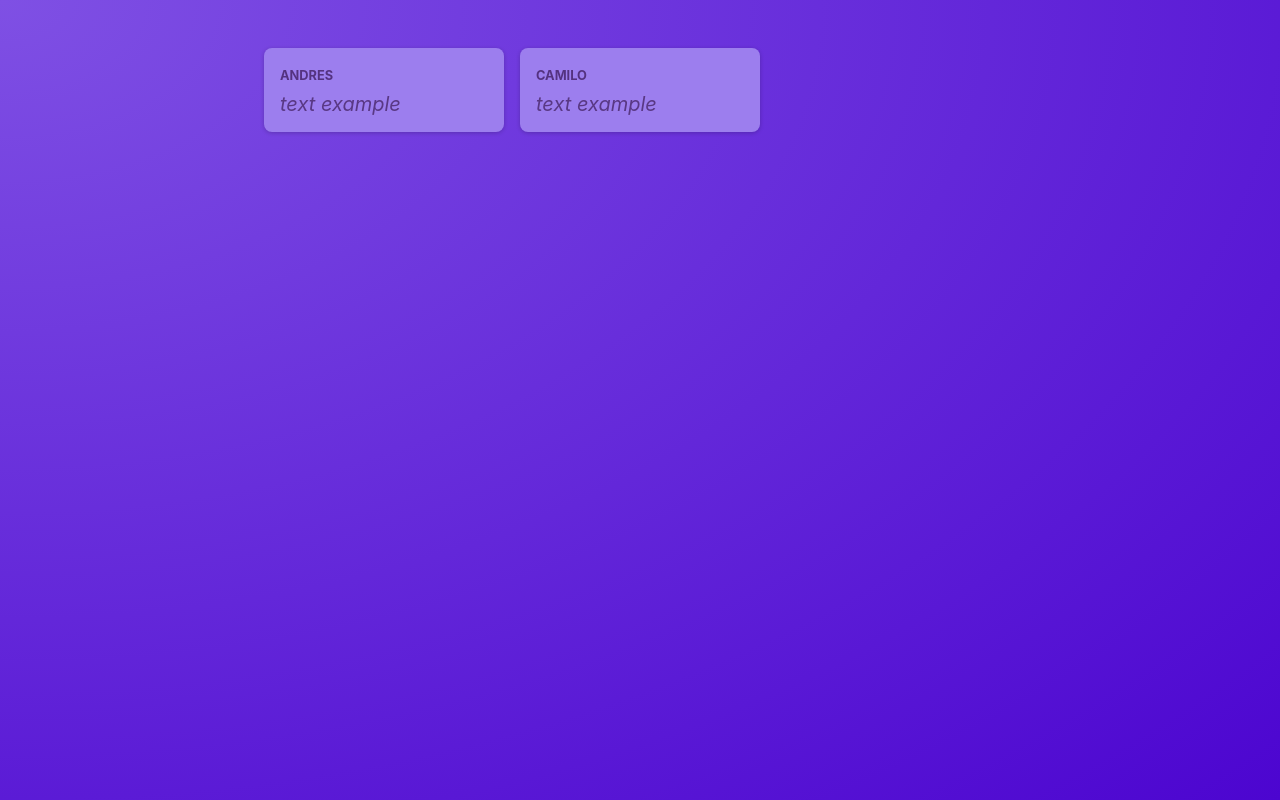
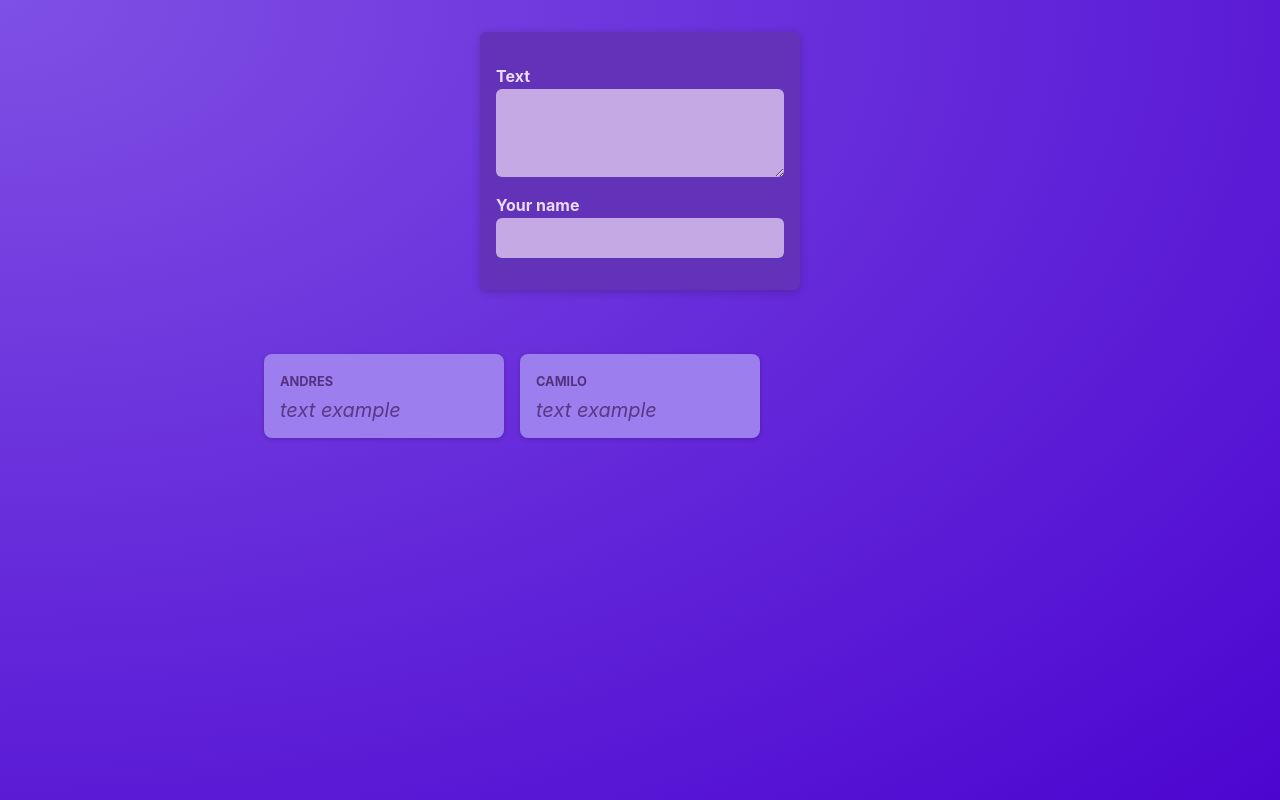
Before and after one commit to ADEP-123/noteDashboardReactVite, a React (Vite) app: page / in a window 1280 px wide. Built offline with nearby package versions, Linux system fonts and the light colour scheme.

Commit message:
feat: :sparkles: newPost form

```diff
--- /dev/null
+++ b/src/components/NewPost.jsx
@@ -0,0 +1,16 @@
+import classes from './NewPost.module.css';
+
+export default function NewPost() {
+  return (
+    <form className={classes.form}>
+      <p>
+        <label htmlFor="body">Text</label>
+        <textarea id="body" required rows={3} />
+      </p>
+      <p>
+        <label htmlFor="name">Your name</label>
+        <input type="text" id="name" required />
+      </p>
+    </form>
+  );
+}
--- /dev/null
+++ b/src/components/NewPost.module.css
@@ -0,0 +1,55 @@
+.form {
+    background-color: #6233b9;
+    padding: 1rem;
+    width: 20rem;
+    margin: 2rem auto;
+    border-radius: 6px;
+    box-shadow: 0 2px 8px rgba(0, 0, 0, 0.2);
+  }
+
+  .form label {
+    display: block;
+    margin-bottom: 0.05rem;
+    color: #eadbfb;
+    font-weight: bold;
+  }
+
+  .form input,
+  .form textarea {
+    display: block;
+    width: 100%;
+    font: inherit;
+    padding: 0.5rem;
+    border-radius: 6px;
+    border: none;
+    background-color: #c4a9e4;
+    color: #28262c;
+  }
+
+  .actions {
+    display: flex;
+    justify-content: flex-end;
+    gap: 0.5rem;
+  }
+
+  .actions button {
+    cursor: pointer;
+    font: inherit;
+    padding: 0.5rem 1.5rem;
+    border: none;
+    border-radius: 4px;
+    background-color: #34036c;
+    color: #e5d5f7;
+  }
+
+  .actions button:hover {
+    background-color: #23014a;
+  }
+
+  .actions button[type='button'] {
+    background-color: transparent;
+  }
+
+  .actions button[type='button']:hover {
+    color: #d1bee6;
+  }
--- a/src/components/PostList.jsx
+++ b/src/components/PostList.jsx
@@ -1,11 +1,15 @@
 import Post from "./Post";
-import styles from "./PostList.module.css"
+import styles from "./PostList.module.css";
+import NewPost from "./NewPost";
 
 export default function PostList() {
   return (
-    <ul className={styles.posts}>
-      <Post author="Andres" text="text example" />
-      <Post author="Camilo" text="text example" />
-    </ul>
+    <>
+      <NewPost />
+      <ul className={styles.posts}>
+        <Post author="Andres" text="text example" />
+        <Post author="Camilo" text="text example" />
+      </ul>
+    </>
   );
 }
```
